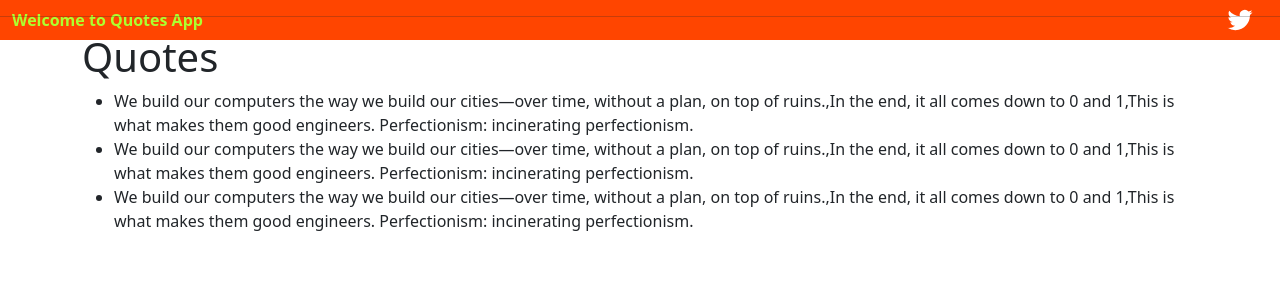
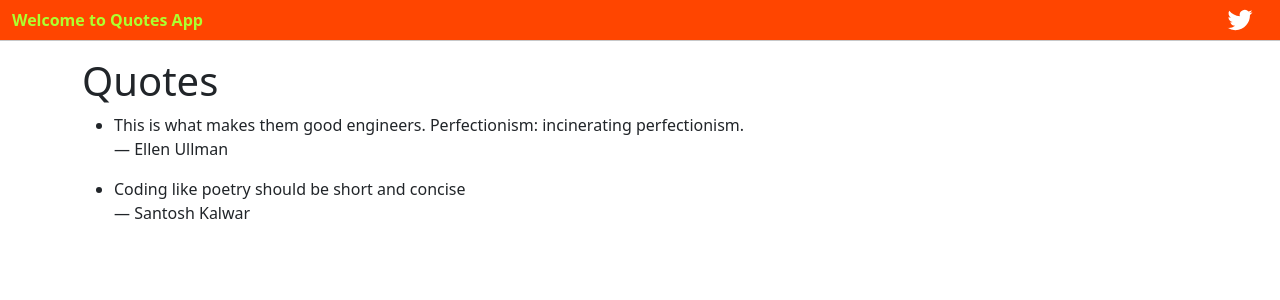
Before and after one commit to ezekielkibiego/Quotes-App, an Angular app: page / in a window 1280 px wide. Shown: the top 300 px of the page. Built offline with nearby package versions, Linux system fonts and the light colour scheme.

Commit message:
add quotes autor

```diff
--- a/src/app/goal-details/goal-details.component.html
+++ /dev/null
@@ -1 +0,0 @@
-<p>goal-details works!</p>
--- a/src/app/goal-details/goal-details.component.ts
+++ /dev/null
@@ -1,15 +0,0 @@
-import { Component, OnInit } from '@angular/core';
-
-@Component({
-  selector: 'app-goal-details',
-  templateUrl: './goal-details.component.html',
-  styleUrls: ['./goal-details.component.css']
-})
-export class GoalDetailsComponent implements OnInit {
-
-  constructor() { }
-
-  ngOnInit(): void {
-  }
-
-}
--- a/src/app/goal-form/goal-form.component.html
+++ /dev/null
@@ -1 +0,0 @@
-<p>goal-form works!</p>
--- a/src/app/goal-form/goal-form.component.ts
+++ /dev/null
@@ -1,15 +0,0 @@
-import { Component, OnInit } from '@angular/core';
-
-@Component({
-  selector: 'app-goal-form',
-  templateUrl: './goal-form.component.html',
-  styleUrls: ['./goal-form.component.css']
-})
-export class GoalFormComponent implements OnInit {
-
-  constructor() { }
-
-  ngOnInit(): void {
-  }
-
-}
--- /dev/null
+++ b/src/app/quote-details/quote-details.component.html
@@ -0,0 +1,3 @@
+<p>
+    {{quote.author}}
+</p>
--- /dev/null
+++ b/src/app/quote-details/quote-details.component.ts
@@ -0,0 +1,18 @@
+import { Component, Input, OnInit } from '@angular/core';
+import { Quote } from '../quote';
+
+@Component({
+  selector: 'app-quote-details',
+  templateUrl: './quote-details.component.html',
+  styleUrls: ['./quote-details.component.css']
+})
+export class QuoteDetailsComponent implements OnInit {
+
+  @Input()
+  quote: Quote = new Quote;
+  constructor() { }
+
+  ngOnInit(): void {
+  }
+
+}
--- a/src/app/quote.ts
+++ b/src/app/quote.ts
@@ -1,4 +1,5 @@
 export class Quote {
     id!: number;
   name!: string;
+  author!: string;
 }
--- a/src/app/quotes/quotes.component.html
+++ b/src/app/quotes/quotes.component.html
@@ -7,15 +7,16 @@
           <path d="M153.62,301.59c94.34,0,145.94-78.16,145.94-145.94,0-2.22,0-4.43-.15-6.63A104.36,104.36,0,0,0,325,122.47a102.38,102.38,0,0,1-29.46,8.07,51.47,51.47,0,0,0,22.55-28.37,102.79,102.79,0,0,1-32.57,12.45,51.34,51.34,0,0,0-87.41,46.78A145.62,145.62,0,0,1,92.4,107.81a51.33,51.33,0,0,0,15.88,68.47A50.91,50.91,0,0,1,85,169.86c0,.21,0,.43,0,.65a51.31,51.31,0,0,0,41.15,50.28,51.21,51.21,0,0,1-23.16.88,51.35,51.35,0,0,0,47.92,35.62,102.92,102.92,0,0,1-63.7,22A104.41,104.41,0,0,1,75,278.55a145.21,145.21,0,0,0,78.62,23" fill="#fff"/>
         </svg>
       </a>
-  </div>
+  </div><br>
   <hr>
 
   <div class="container">
     <h1>Quotes</h1>
-    <!-- <p> {{ quote }}</p> -->
+
     <ul>
-      <li *ngFor='let qoute of quotes'>
-        {{quotes}}
+      <li *ngFor='let quote of quotes'>
+        {{quote.name}}
+        <app-quote-details [quote]='quote'></app-quote-details>
       </li>
     </ul>
   </div>
--- a/src/app/quotes/quotes.component.ts
+++ b/src/app/quotes/quotes.component.ts
@@ -1,4 +1,5 @@
-import { Component, OnInit } from '@angular/core';
+import { Component, OnInit} from '@angular/core';
+import { Quote } from '../quote';
 
 @Component({
   selector: 'app-quotes',
@@ -6,15 +7,13 @@ import { Component, OnInit } from '@angular/core';
   styleUrls: ['./quotes.component.css']
 })
 export class QuotesComponent implements OnInit {
-
-    title = 'quotes';
-    quotes: string[];
-    // quote = 'We build our computers the way we build our cities—over time, without a plan, on top of ruins.'
+     quotes:Quote[] = [
+          {id:1, name:'This is what makes them good engineers. Perfectionism: incinerating perfectionism.', author:'― Ellen Ullman'},
+          {id:2,name:'Coding like poetry should be short and concise', author:'― Santosh Kalwar'},
+        ];
 
   constructor() {
-      this.quotes = ['We build our computers the way we build our cities—over time, without a plan, on top of ruins.', 'In the end, it all comes down to 0 and 1', 'This is what makes them good engineers. Perfectionism: incinerating perfectionism.'];
   }
-
   ngOnInit(): void {
   }
 
```
Also changed, not shown: src/app/app.module.ts (+4 -4 lines), src/app/goal-form/goal-form.component.css (deleted), src/app/quote-details/quote-details.component.css (added), 2 other files (tests, documents, lock files or other folders).
